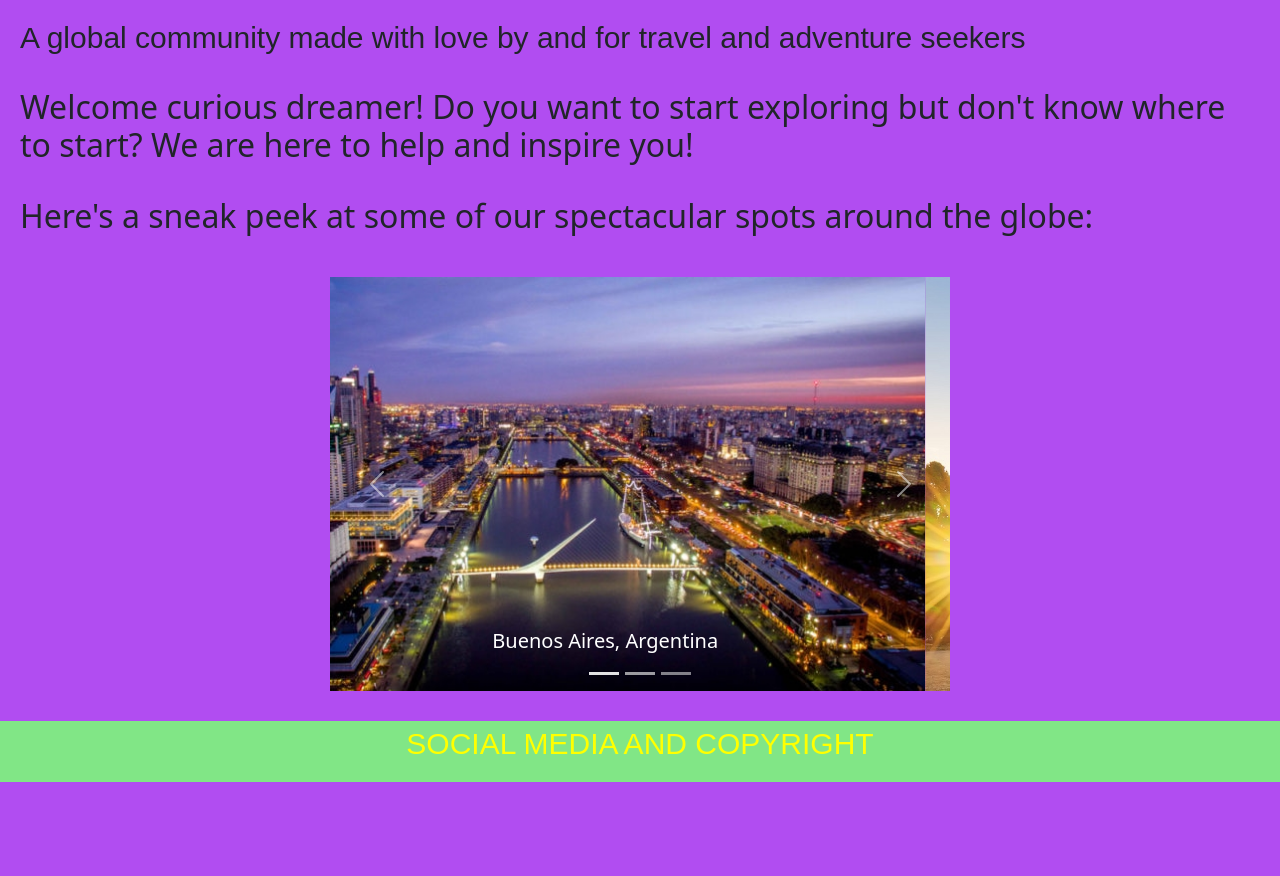
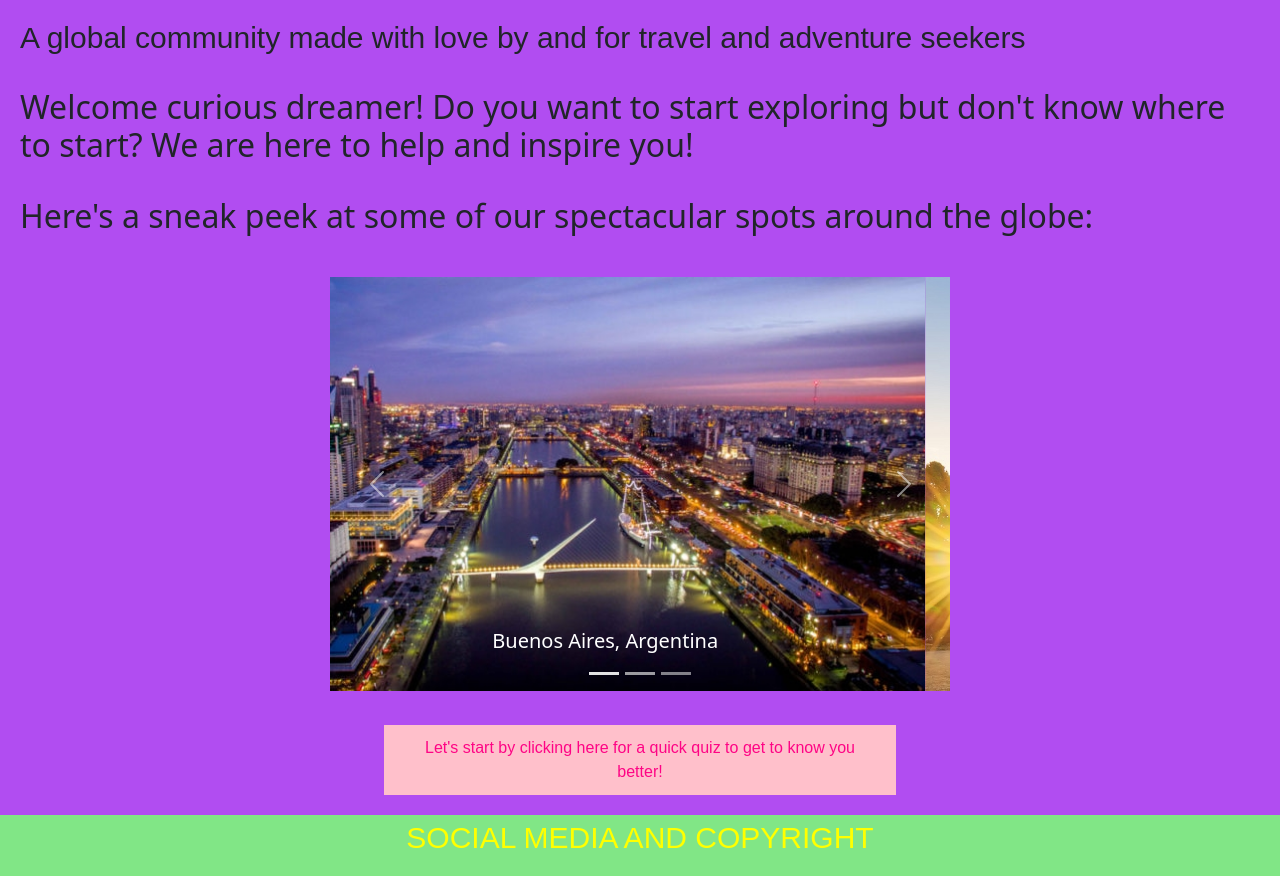
Before and after one commit to luciamacaggi/2daEntregaCoder, a plain HTML site: page index.html in a window 1280 px wide. Shown: the part 77-953 px from the top of the page. Before the commit the page ends 859 px from the top, so only its background shows below. Drawn offline with nearby package versions, Linux system fonts and the light colour scheme; a web font is replaced by a local one.

Commit message:
agrego boton quiz al home

```diff
--- a/css/style.css
+++ b/css/style.css
@@ -52,10 +52,10 @@ nav, footer {
 }
 
 .carousel-item img {
-    width: calc(100% - 20px); /* Adjust padding as needed */
-    height: calc(100% - 20px); /* Adjust padding as needed */
+    width: calc(100% - 20px);
+    height: calc(100% - 20px);
     object-fit: cover;
-    margin: 10px; /* Adjust to create space around the images */
+    margin: 10px;
 }
 
 #carouselExampleCaptions {
@@ -74,6 +74,20 @@ nav, footer {
     object-fit: cover;
 }
 
+#container-click{
+    background-color: pink;
+    justify-content: center;
+    border: none;
+    width: 40vw;
+}
+
+#click-quiz{
+    padding: 10px;
+    color: #fe0485;
+    font-family: "Poetsen One", sans-serif;
+    text-align: center;
+}
+
 footer {
     color: yellow;
     text-align: center;
--- a/index.html
+++ b/index.html
@@ -77,6 +77,11 @@
                     <span class="visually-hidden">Next</span>
                 </button>
             </div>
+            <br>
+            <button type="button" class="container-fluid d-flex" id="container-click">
+                <a id="click-quiz">Let's start by clicking here for a quick quiz to get to know you better!</a>
+            </button>
+
         </main>
 
         <footer>
```
